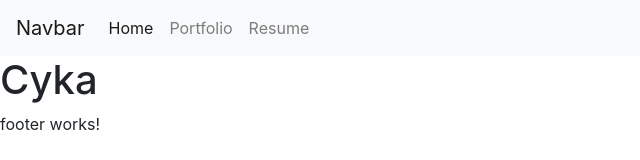
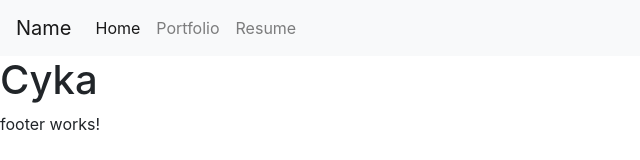
Before and after one commit to shakilbinkarim/ng-portfolio-fork, an Angular app: page / in a window 1280 px wide. Shown: the top 160 px of the page, without its empty margins (0-640 px from the left). Built offline with nearby package versions, Linux system fonts and the light colour scheme.

Commit message:
Jibun no Commit

```diff
--- a/package.json
+++ b/package.json
@@ -31,6 +31,7 @@
     "@angular/compiler-cli": "~7.2.0",
     "@angular/language-service": "~7.2.0",
     "@types/node": "~8.9.4",
+    "angular-cli": "^1.0.0-beta.28.3",
     "ts-node": "~7.0.0",
     "tslint": "~5.11.0",
     "typescript": "~3.2.2"
--- a/src/app/core/header/header.component.html
+++ b/src/app/core/header/header.component.html
@@ -1,6 +1,5 @@
-
   <nav class="navbar navbar-expand-sm navbar-light bg-light">
-    <a class="navbar-brand" href="#">Navbar</a>
+    <a class="navbar-brand" href="#">Name</a>
     <button class="navbar-toggler d-lg-none" type="button" data-toggle="collapse" data-target="#collapsibleNavId" aria-controls="collapsibleNavId"
         aria-expanded="false" aria-label="Toggle navigation">
       <span class="navbar-toggler-icon"></span>
```
Also changed, not shown: 1 other file (tests, documents, lock files or other folders).
